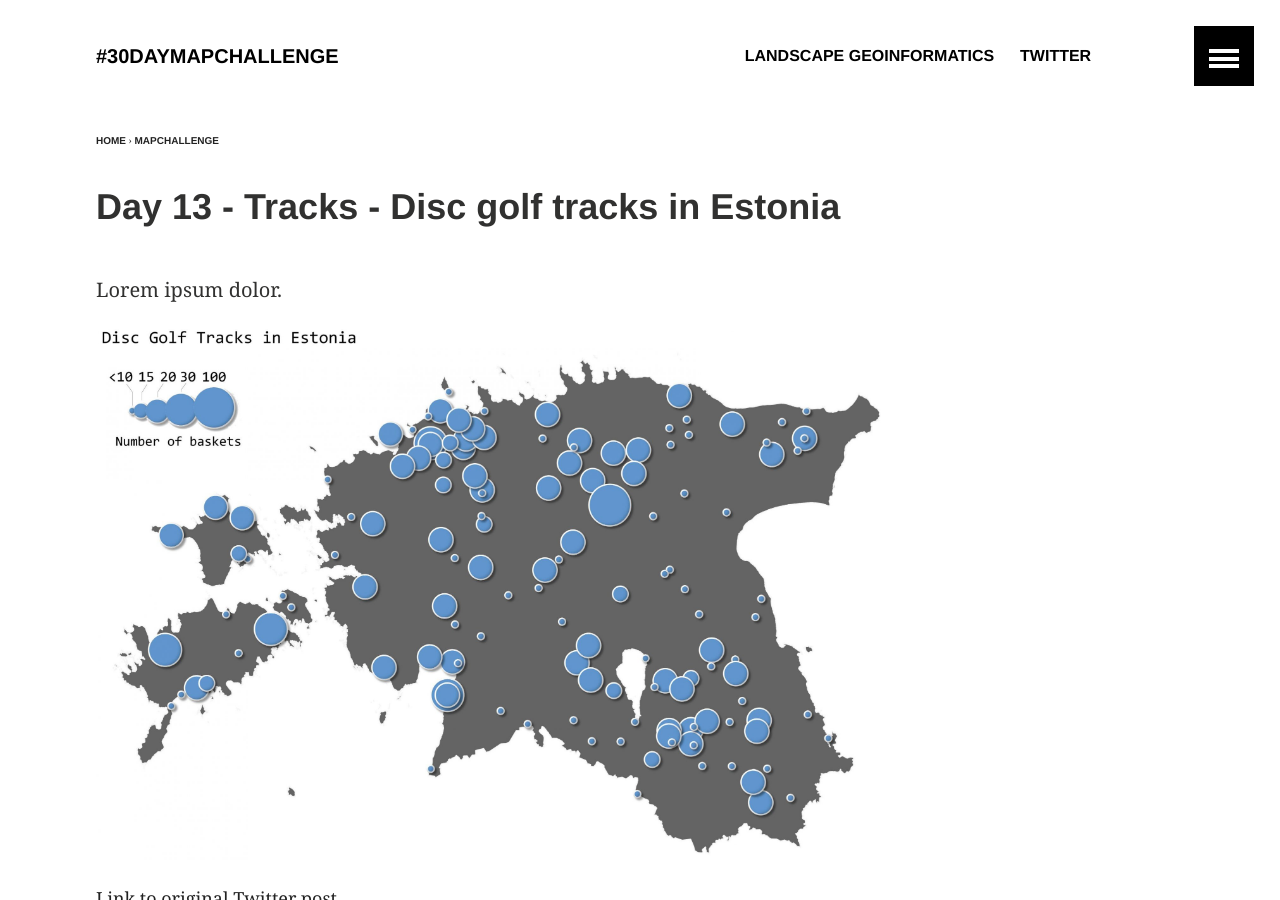
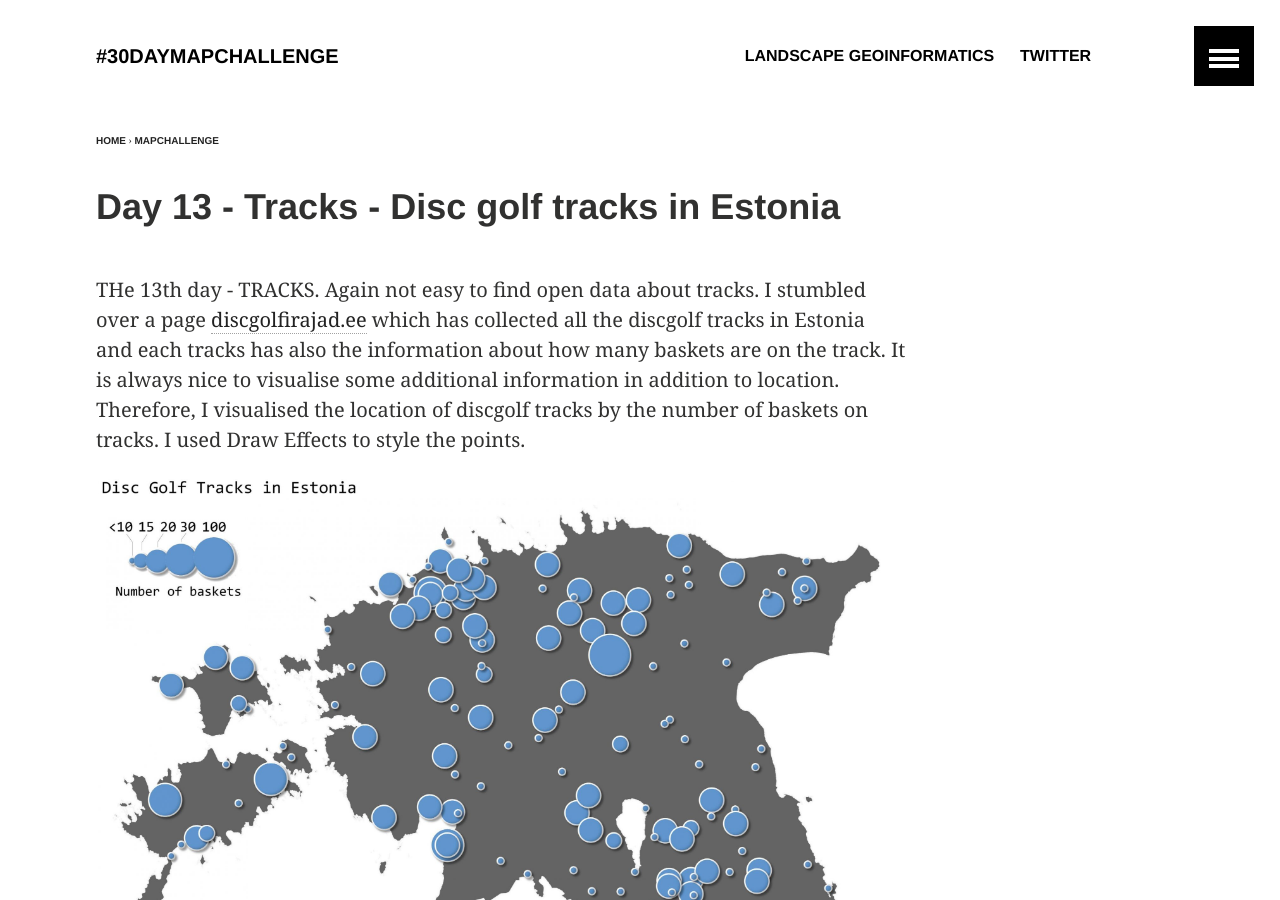
Before and after one commit to kevelyn1/30DayMapChallenge2019, a Jekyll site: the page built from _posts/mapchallenge/2019-11-13-day-13.md, in a window 1280 px wide and 900 px high. Built offline with Jekyll 4.4.1, drawn with Linux system fonts in a browser that asks for light colours.

Commit message:
Update 2019-11-13-day-13.md

```diff
--- a/_posts/mapchallenge/2019-11-13-day-13.md
+++ b/_posts/mapchallenge/2019-11-13-day-13.md
@@ -7,8 +7,8 @@ image:
   teaser: disc-golf-tracks-scaled.jpg
 ---
 
-Lorem ipsum dolor.
+THe 13th day - TRACKS. Again not easy to find open data about tracks. I stumbled over a page [discgolfirajad.ee](https://www.discgolfirajad.ee/) which has collected all the discgolf tracks in Estonia and each tracks has also the information about how many baskets are on the track. It is always nice to visualise some additional information in addition to location. Therefore, I visualised the location of discgolf tracks by the number of baskets on tracks. I used Draw Effects to style the points.
 
 ![image of day 13 post](../../images/disc-golf-tracks-scaled.jpg)
 
-[Link to original Twitter post](https://twitter.com/evelynuuemaa/status/13)
+[Link to original Twitter post](https://twitter.com/evelynuuemaa/status/1194626426655272964)
```
